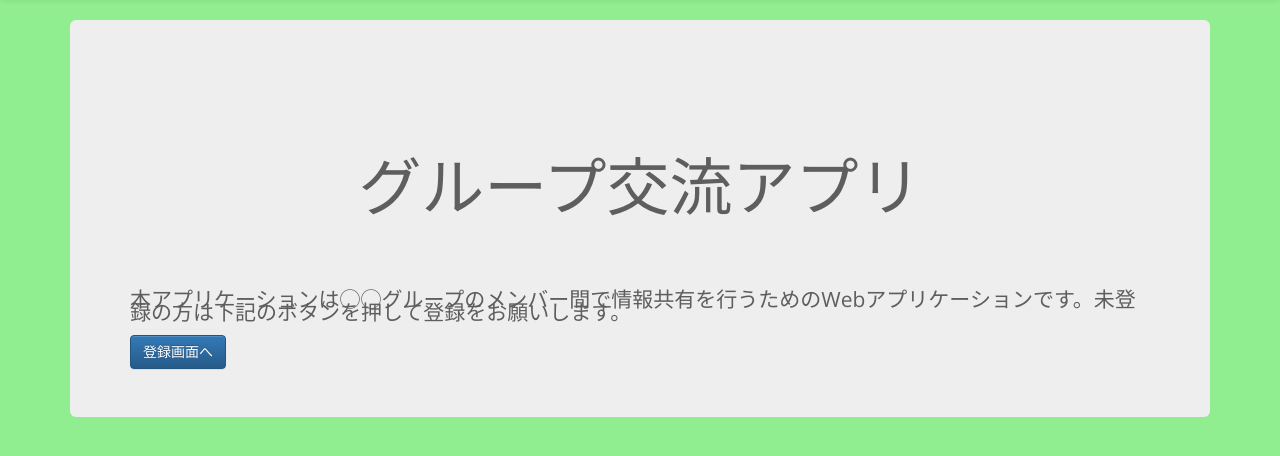
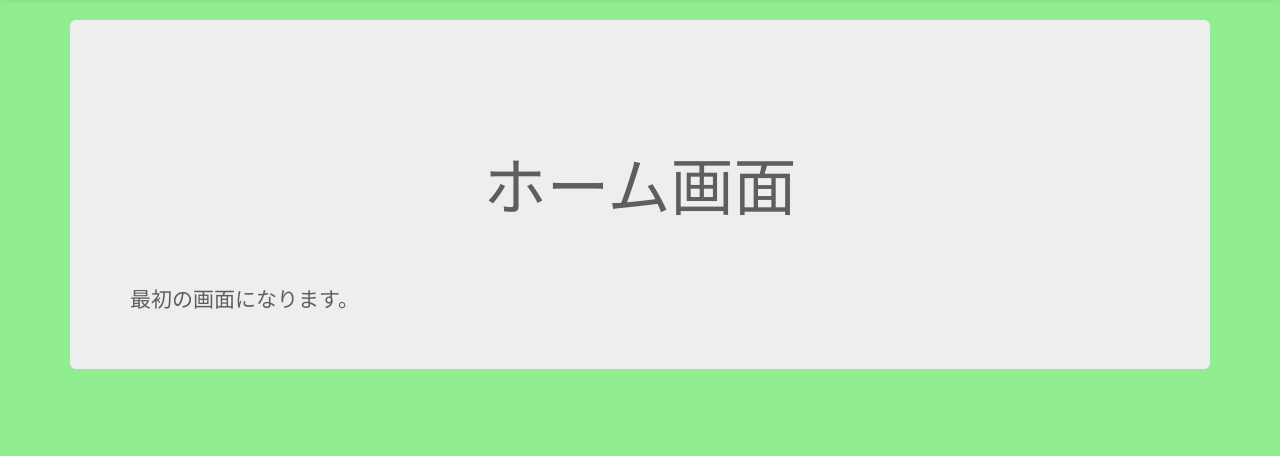
Before and after one commit to WheelChear-Developper/django_test_mysite2, a Django app: page / in a window 1280 px wide. Shown: the part 52-508 px from the top of the page. Run offline with Django 3.2, Linux system fonts and the light colour scheme; some libraries are stand-ins or nearby versions.

Commit message:
ホーム画面表示変更

```diff
--- a/talkapp/templates/talkapp/home.html
+++ b/talkapp/templates/talkapp/home.html
@@ -6,8 +6,7 @@
 
 {% block content %}
 <div class="jumbotron">
-  <h1>グループ交流アプリ</h1>
-  <p>本アプリケーションは◯◯グループのメンバー間で情報共有を行うためのWebアプリケーションです。未登録の方は下記のボタンを押して登録をお願いします。</p>
-  <a class="btn btn-primary" href="{% url 'talkapp:user_create' %}">登録画面へ</a>
+  <h1>ホーム画面</h1>
+  <p>最初の画面になります。</p>
 </div>
 {% endblock %}
```
